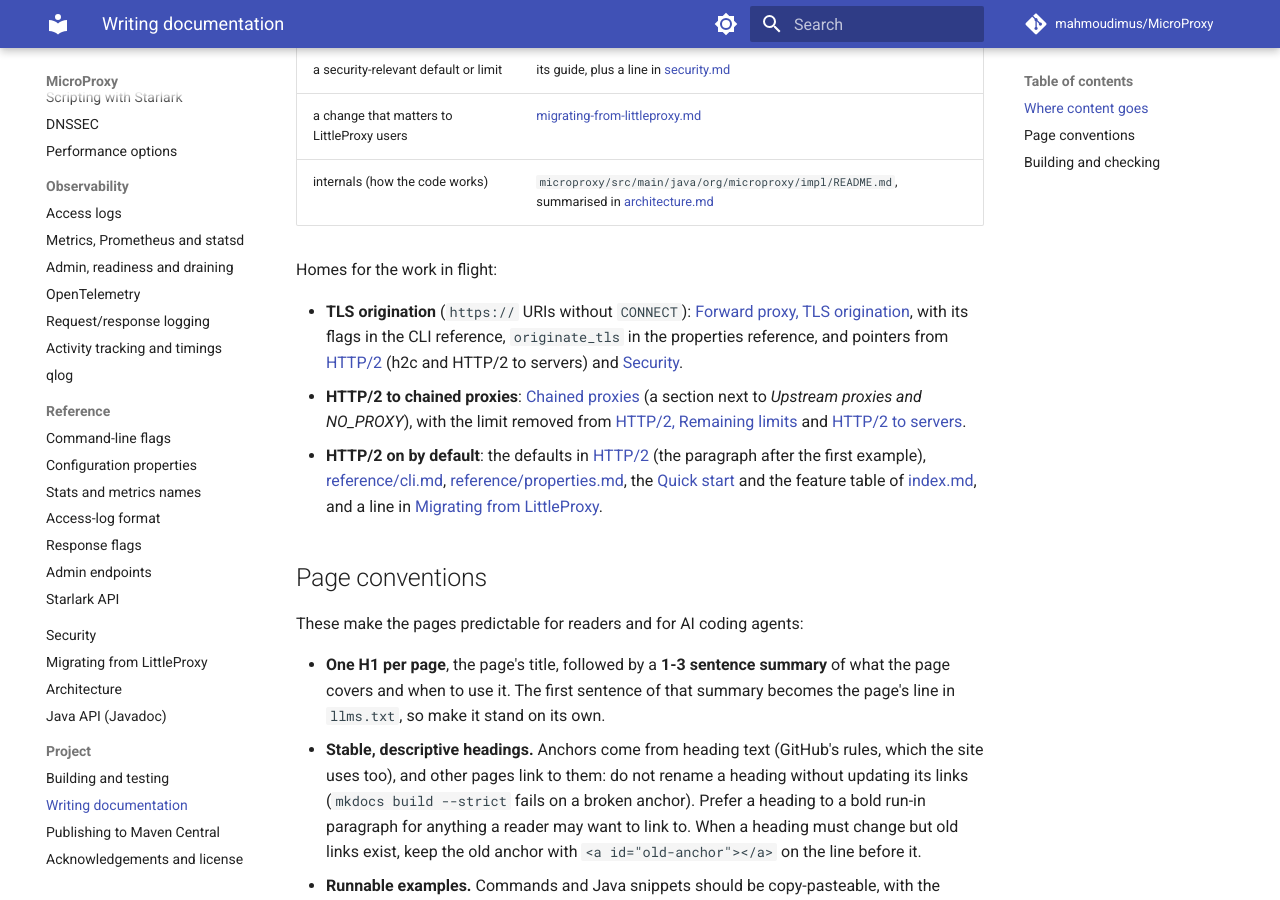
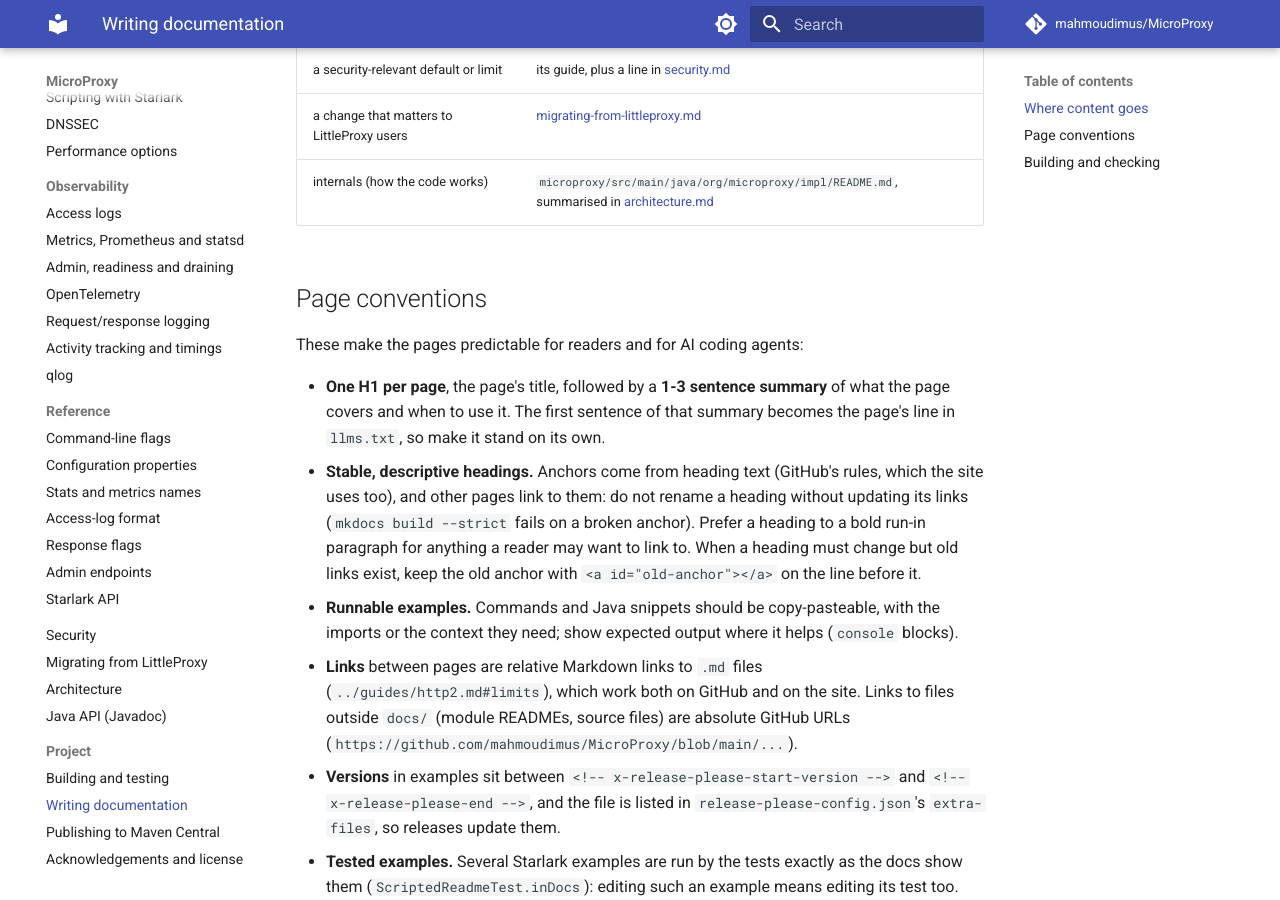
Before and after one commit to mahmoudimus/MicroProxy, an MkDocs documentation site: the page built from docs/CONTRIBUTING-DOCS.md, in a window 1280 px wide and 900 px high, scrolled down 884 px. Built offline with MkDocs 1.6.1 and Material for MkDocs 9.7.7, drawn with Linux system fonts in a browser that asks for light colours; comment, search, counter and statistics services are not loaded.

Commit message:
docs: drop the in-flight list from the docs contribution guide
TLS origination, HTTP/2 to chained proxies and HTTP/2 on by default have
all landed in the pages the list pointed to, so the list of homes for
work in flight has nothing left in it.

```diff
--- a/docs/CONTRIBUTING-DOCS.md
+++ b/docs/CONTRIBUTING-DOCS.md
@@ -23,20 +23,6 @@
 | a security-relevant default or limit | its guide, plus a line in [security.md](security.md) |
 | a change that matters to LittleProxy users | [migrating-from-littleproxy.md](migrating-from-littleproxy.md) |
 | internals (how the code works) | `microproxy/src/main/java/org/microproxy/impl/README.md`, summarised in [architecture.md](architecture.md) |
-
-Homes for the work in flight:
-
-- **TLS origination** (`https://` URIs without `CONNECT`): [Forward proxy, TLS
-  origination](guides/forward-proxy.md#tls-origination-https-uris-without-connect), with its flags in
-  the CLI reference, `originate_tls` in the properties reference, and pointers from
-  [HTTP/2](guides/http2.md) (h2c and HTTP/2 to servers) and [Security](security.md).
-- **HTTP/2 to chained proxies**: [Chained proxies](guides/chained-proxies.md) (a section next to
-  *Upstream proxies and NO_PROXY*), with the limit removed from [HTTP/2, Remaining
-  limits](guides/http2.md#remaining-limits) and [HTTP/2 to servers](guides/http2.md#http2-to-servers).
-- **HTTP/2 on by default**: the defaults in [HTTP/2](guides/http2.md) (the paragraph after the first
-  example), [reference/cli.md](reference/cli.md), [reference/properties.md](reference/properties.md),
-  the [Quick start](getting-started/quick-start.md) and the feature table of [index.md](index.md),
-  and a line in [Migrating from LittleProxy](migrating-from-littleproxy.md#behaviour-differences).
 
 ## Page conventions
 
```
